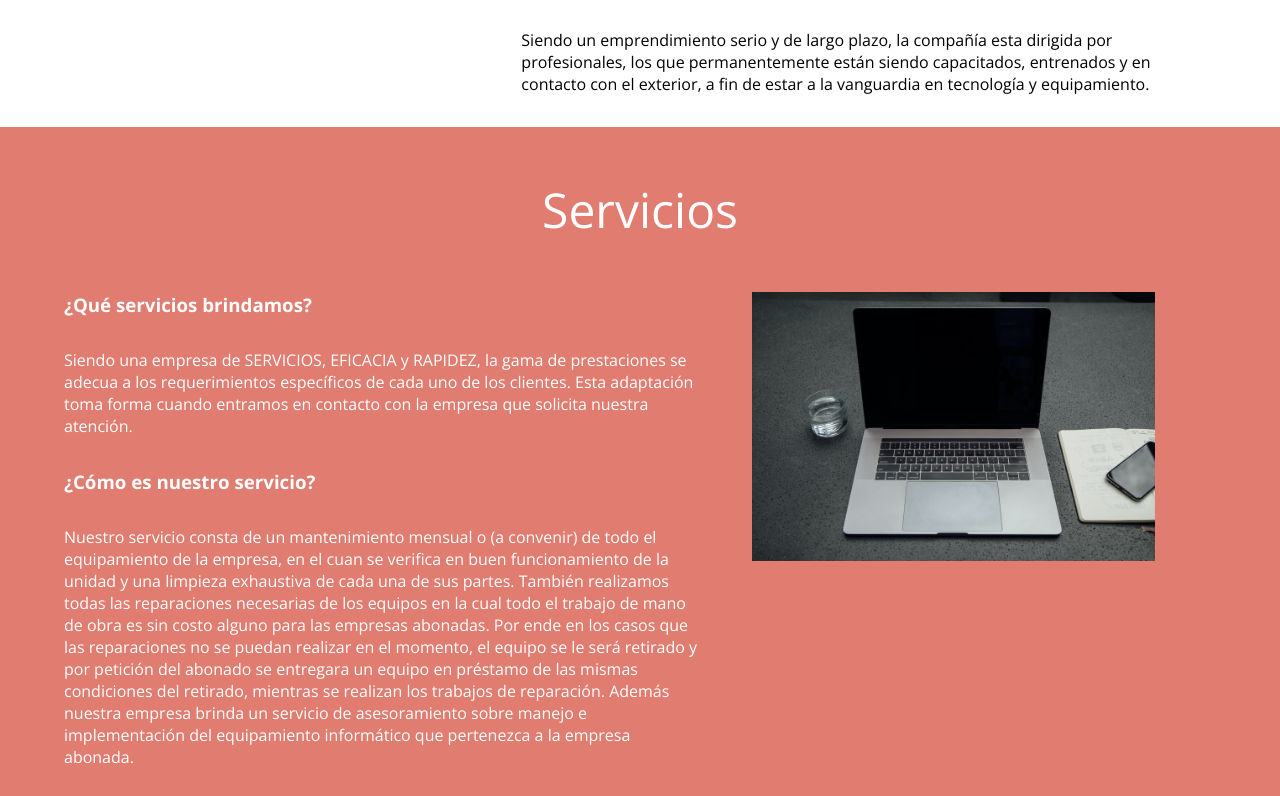
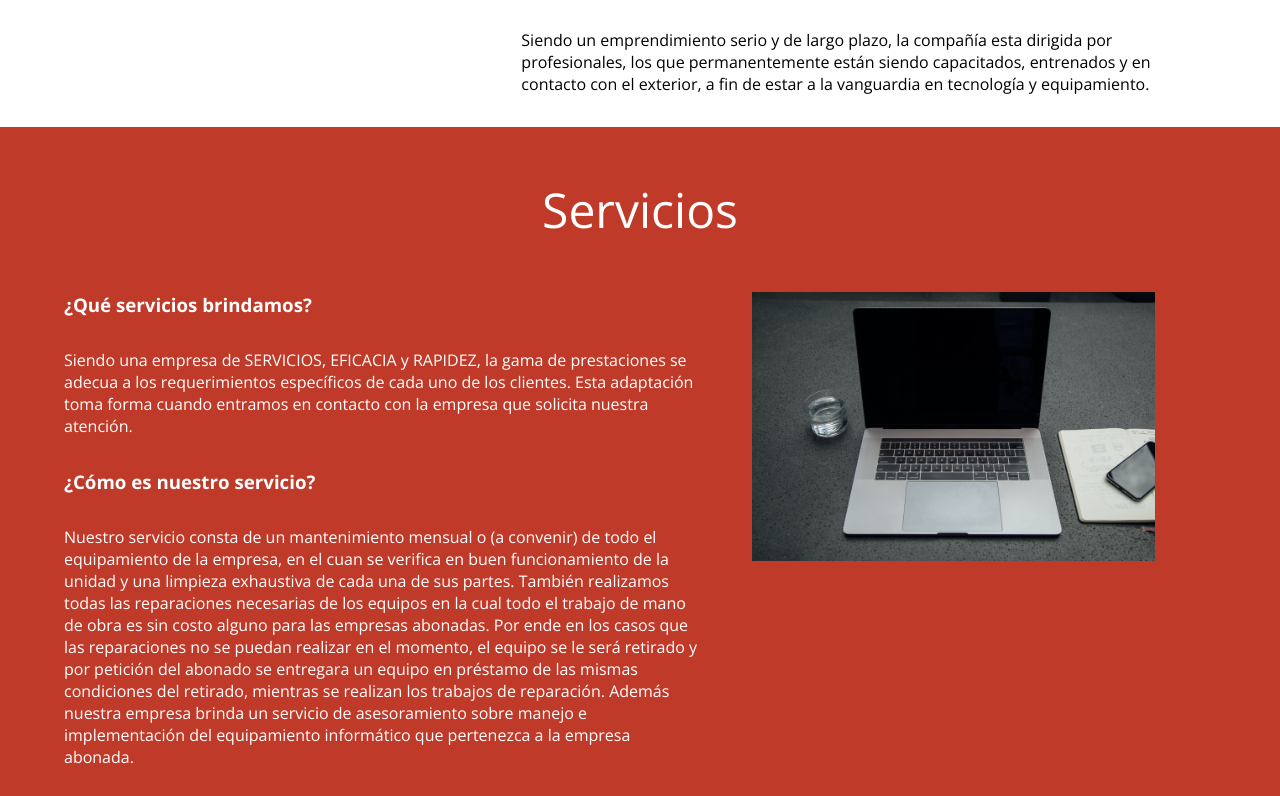
Before and after one commit to rkotik/dlr, a plain HTML site: page index.html in a window 1280 px wide. Shown: the part 1324-2120 px from the top of the page. Drawn offline with nearby package versions, Linux system fonts and the light colour scheme.

Commit message:
Actualizar color

```diff
--- a/css/style.css
+++ b/css/style.css
@@ -219,7 +219,7 @@ section.banner .banner__texto h2 {
   -webkit-box-direction: normal;
       -ms-flex-direction: row;
           flex-direction: row;
-  background: #e07c70;
+  background: #c03a2a;
   color: #ffffff;
 }
 
```
Also changed, not shown: css/style.min.css, 2 other files.
